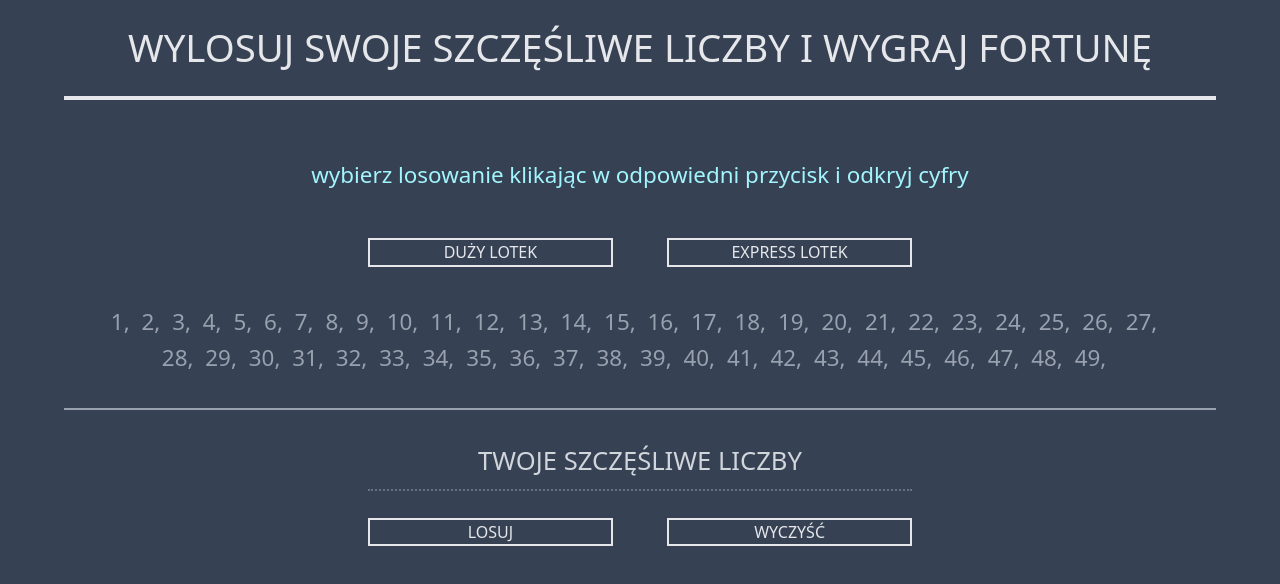
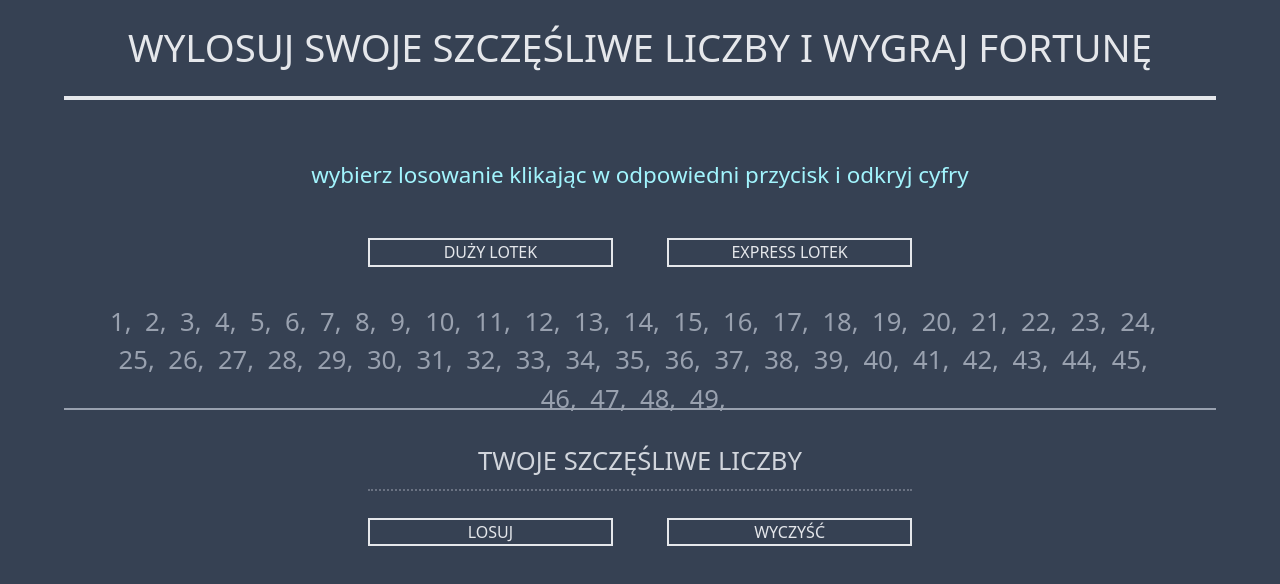
Before and after one commit to Scorpion19702022/RANDOM_LOTTTO_NUMBERS, a React (Vite) app: page / in a window 1280 px wide. Both pictures are taken after a click on the button "DUŻY LOTEK". Shown: the top 584 px of the page. Built offline with nearby package versions, Linux system fonts and the light colour scheme.

Commit message:
added style

```diff
--- a/src/Components/LottoNumbers/LottoNumbers.tsx
+++ b/src/Components/LottoNumbers/LottoNumbers.tsx
@@ -36,7 +36,12 @@ const LottoNumbers: React.FC<InitialProps> = ({
 				{viewBigLottoNumbers.map((item, index) => {
 					const isRandom = randomNumbers.includes(item)
 					return (
-						<span className={!isRandom ? 'text-gray-400 md:text-[1.4em]' : 'text-cyan-300 md:text-[1.4em]'} key={index}>
+						<span
+							className={
+								!isRandom ? 'text-[1em] text-gray-400 md:text-[1.6em]' : 'text-[1em] text-cyan-300 md:text-[1.6em]'
+							}
+							key={index}
+						>
 							{item}, <span className='opacity-0'>,</span>
 						</span>
 					)
@@ -44,7 +49,12 @@ const LottoNumbers: React.FC<InitialProps> = ({
 				{viewExpressLottoNumbers.map((item, index) => {
 					const isRandom = randomNumbers.includes(item)
 					return (
-						<span className={!isRandom ? 'text-gray-400 md:text-[1.4em]' : 'text-cyan-300 md:text-[1.4em]'} key={index}>
+						<span
+							className={
+								!isRandom ? 'text-[1em] text-gray-400 md:text-[1.6em]' : 'text-[1em] text-cyan-300 md:text-[1.6em]'
+							}
+							key={index}
+						>
 							{item}, <span className='opacity-0'>,</span>
 						</span>
 					)
```
